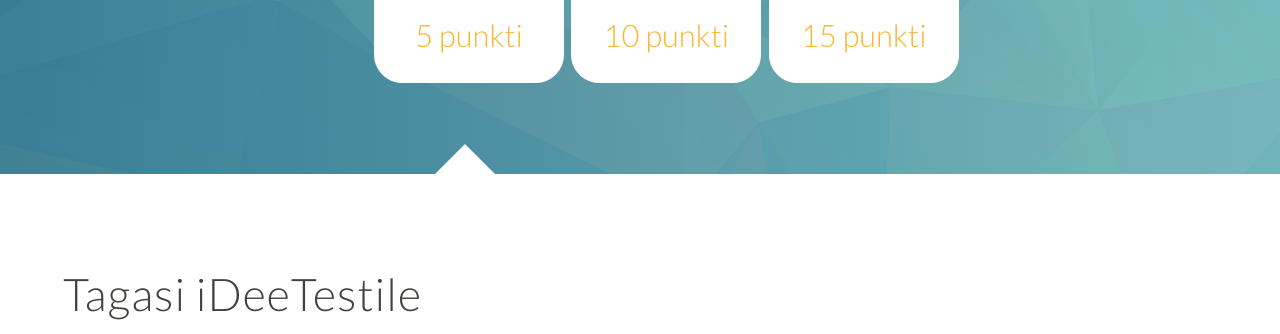
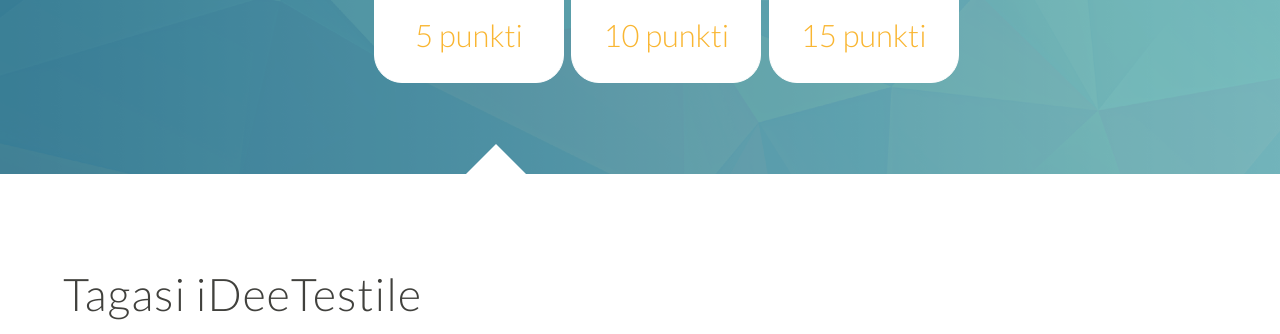
Before and after one commit to silvermuru/ideetest, a PHP site: page /tests.html in a window 1280 px wide. Shown: the part 509-843 px from the top of the page. Run offline with PHP 8.4, Linux system fonts and the light colour scheme; some libraries are stand-ins or nearby versions.

Commit message:
Triangle position

```diff
--- a/styles/style.css
+++ b/styles/style.css
@@ -47,7 +47,7 @@ body {
   border-style: solid;
   border-width: 0 30px 30px 30px;
   bottom: 0;
-  left: 34%;
+  left: 466px;
   height: 20px;
   width: 20px;
   position: absolute;
```
